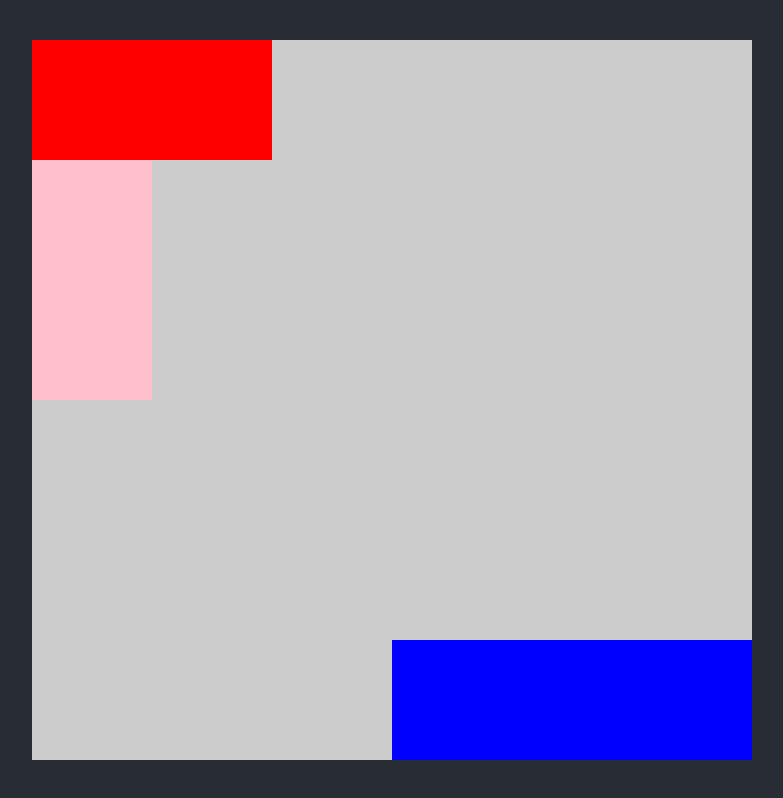
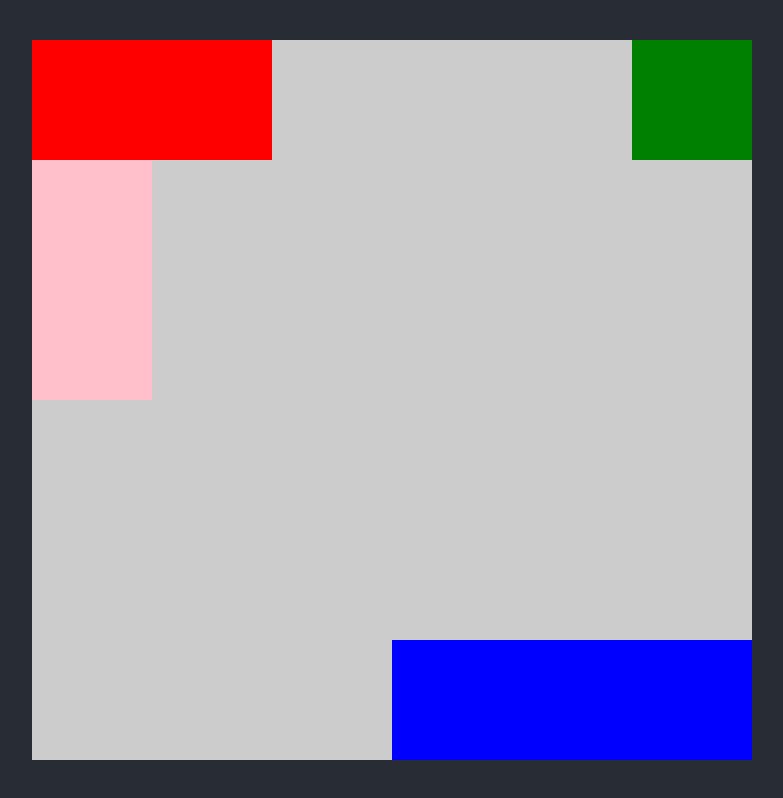
Before and after one commit to Stooks1994/react-rush-hour, a React (Create React App) app: page / in a window 1280 px wide. Shown: the whole page, without its empty margins (248-1031 px from the left). Built offline with nearby package versions, Linux system fonts and the light colour scheme.

Commit message:
bounds working, but not updating in child components as state changes

```diff
--- a/src/components/Board.js
+++ b/src/components/Board.js
@@ -8,7 +8,8 @@ const TEST_PUZZLE = {
     pieces: [
         {id:0, x:0, y:0, size:2, orientation: 'HORIZONTAL', color:'red'},
         {id:1, x:0, y:1, size:2, orientation: 'VERTICAL', color:'pink'},
-        {id:2, x:3, y:5, size:3, orientation: 'HORIZONTAL', color:'blue'}
+        {id:2, x:3, y:5, size:3, orientation: 'HORIZONTAL', color:'blue'},
+        {id:3, x:5, y:0, size:1, orientation: 'HORIZONTAL', color:'green'}
     ]
 };
 
@@ -26,19 +27,21 @@ const Board = () => {
         )
     }
 
-    const updatePiecesOnBoard = (id, newBin, orientation) => {
+    const updatePiecesOnBoard = (id, newBin) => {
         setPiecesOnBoard((prevState) => {
             let newState = prevState;
 
             newState.forEach(element => {
                 if (element.id === id) {
-                    if (orientation == 'HORIZONTAL') {
+                    if (element.orientation == 'HORIZONTAL') {
                         element.x = newBin;
-                    } else {
+                    } else if (element.orientation == 'VERTICAL') {
                         element.y = newBin;
                     }
                 }
             })
+
+            console.log(newState)
 
             return newState;
         })
@@ -48,6 +51,8 @@ const Board = () => {
 
     useEffect(() => {setIsMounted(true)})
 
+    console.log(isMounted);
+
     return (
         <div id='main-board' className='board'>
             {isMounted && populateBoardFromPuzzle(piecesOnBoard)}
--- a/src/components/Piece.js
+++ b/src/components/Piece.js
@@ -4,14 +4,37 @@ import Draggable from 'react-draggable';
 const BOARD_SIZE = 6;
 const SIZE_MOD = 100 / BOARD_SIZE;
 
-const calculateBounds = (id, x, y, h, w) => {
+const AXIS = {
+    x: 'x',
+    y: 'y'
+}
+
+const calculateBoundsFromOtherPiece = (parentBound, currPos, otherPos, otherSize) => {
+
+}
+
+const calculateBounds = (id, x, y, h, w, allPieces, axis) => {
     let boardBoundingRect = document.getElementById('main-board').getBoundingClientRect();
     let tileSize = boardBoundingRect.width / BOARD_SIZE;
 
     let left = parseInt(0 - (x * tileSize));
     let top = parseInt(0 - (y * tileSize));
-    let right = parseInt(boardBoundingRect.width - w);
-    let bottom = parseInt(boardBoundingRect.height - h);
+    let right = parseInt(boardBoundingRect.width - ((w + x) * tileSize));
+    let bottom = parseInt(boardBoundingRect.height - ((h + y) * tileSize));
+
+    allPieces.forEach(otherPiece => {
+        if (id != otherPiece.id) {
+            if (axis == AXIS.x) {
+                if (x >= otherPiece.x && y >= otherPiece.y && y <= otherPiece.y + otherPiece.size) {
+                    left = parseInt(0 - ((x - (otherPiece.x + otherPiece.size)) * tileSize))
+                } else if (x <= otherPiece.x && y >= otherPiece.y && y <= otherPiece.y + otherPiece.size) {
+                    right = parseInt(boardBoundingRect.width - ((w + x + otherPiece.size) * tileSize))
+                }
+            } else if (axis == AXIS.y) {
+
+            }
+        }
+    })
 
     return {
         left: left,
@@ -21,17 +44,14 @@ const calculateBounds = (id, x, y, h, w) => {
     }
 }
 
-const preparePiece = (id, x, y, h, w, axis, color, coordHandler) => {
+const preparePiece = (id, x, y, h, w, allPieces, axis, color, coordHandler) => {
     let xPos = x * SIZE_MOD;
     let yPos = y * SIZE_MOD;
     let height = h * SIZE_MOD;
     let width = w * SIZE_MOD;
 
-    let bounds = calculateBounds(id, x, y, h, w)
-    console.log(bounds)
-
     return (
-        <Draggable axis={axis} bounds={calculateBounds(id, xPos, yPos, height, width)} onStop={coordHandler}>
+        <Draggable axis={axis} bounds={calculateBounds(id, x, y, h, w, allPieces, axis)} onStop={coordHandler}>
             <div id={id} style={{
                 position:'absolute',
                 left:`${xPos}%`,
@@ -119,8 +139,8 @@ const Piece = props => {
     }
 
     let currPiece = props.pieceProps.orientation == 'HORIZONTAL'
-        ? preparePiece(props.pieceProps.id, currX, currY, 1, props.pieceProps.size, 'x', props.pieceProps.color, passNewBinToParent)
-        : preparePiece(props.pieceProps.id, currX, currY, props.pieceProps.size, 1, 'y', props.pieceProps.color, passNewBinToParent);
+        ? preparePiece(props.pieceProps.id, currX, currY, 1, props.pieceProps.size, props.allPieces, 'x', props.pieceProps.color, passNewBinToParent)
+        : preparePiece(props.pieceProps.id, currX, currY, props.pieceProps.size, 1, props.allPieces, 'y', props.pieceProps.color, passNewBinToParent);
 
     return currPiece;
 }
```
